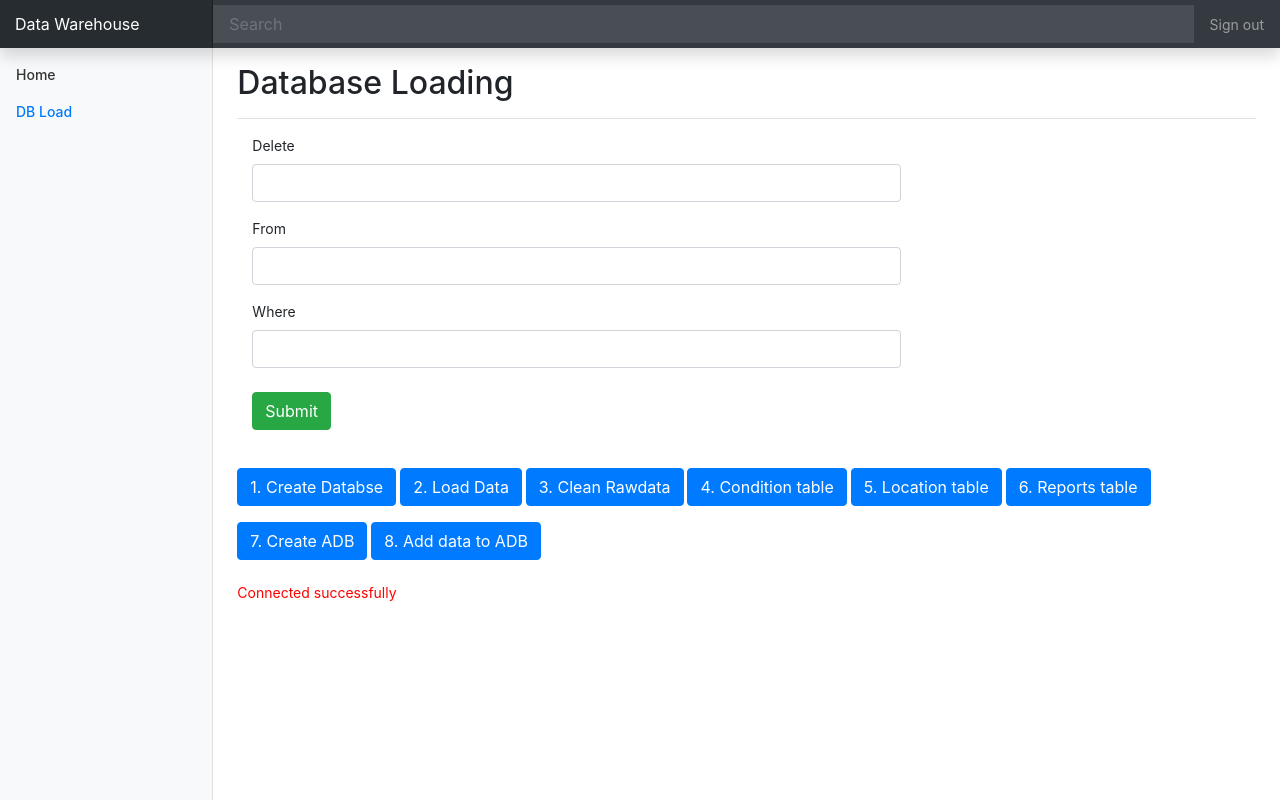
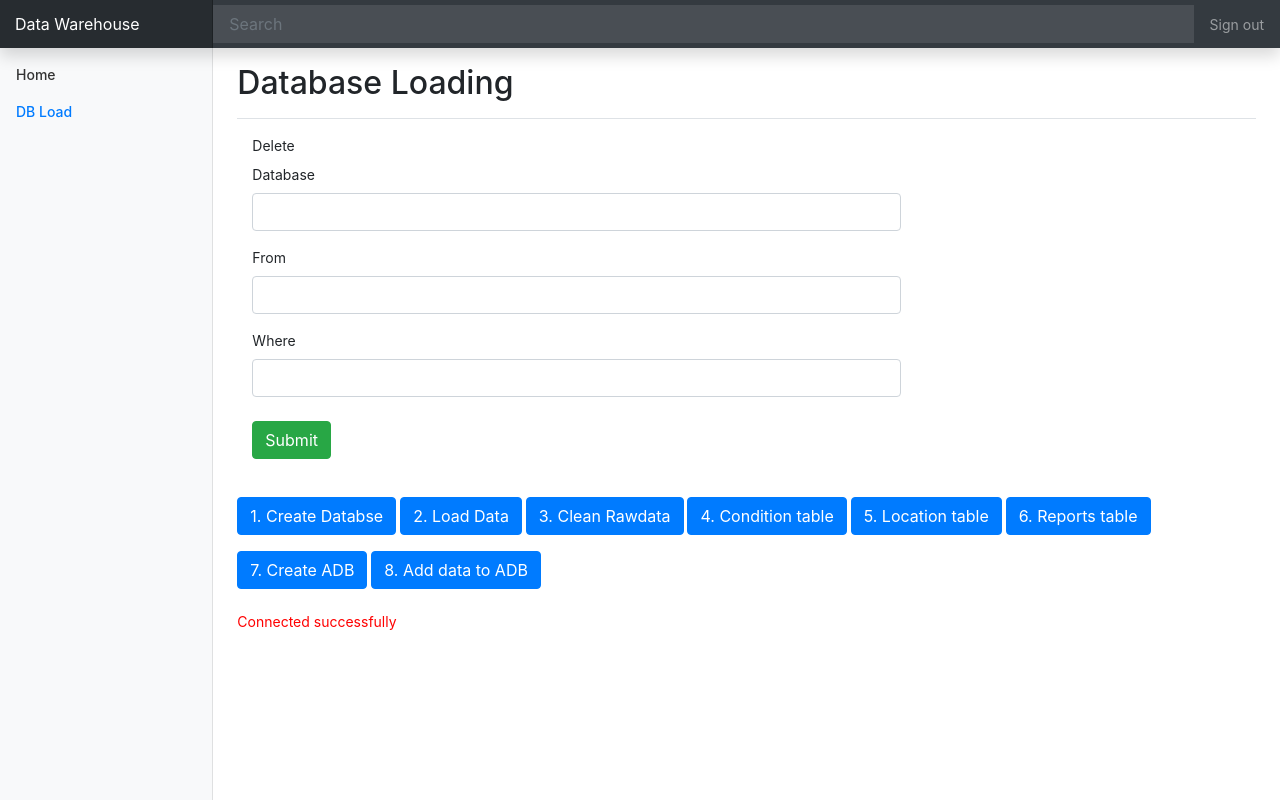
Before and after one commit to jareie/DatabaseICT4, a PHP site: page /Server/adminload.php in a window 1280 px wide. Run offline with PHP 8.4, Linux system fonts and the light colour scheme; a stand-in replaces the project's code that opens the database connection.

Commit message:
Added delete functionality

```diff
--- a/Server/adminload.php
+++ b/Server/adminload.php
@@ -66,14 +66,15 @@
                 <div class="">
                     <form class="form-horizontal" method="POST">
                         <fieldset>
-                            <!-- Text input-->
+                                <label class="col-md-4 control-label" for="delete">Delete</label>
+
                             <div class="form-group">
-                                <label class="col-md-4 control-label" for="delete">Delete</label>
+                                <label class="col-md-4 control-label" for="database">Database</label>
                                 <div class="col-md-8">
-                                    <input id="delete" name="delete" type="text" placeholder="" class="form-control input-md" required="">
+                                    <input id="database" name="database" type="text" placeholder="" class="form-control input-md" required="">
+
                                 </div>
                             </div>
-
                             <!-- Text input-->
                             <div class="form-group">
                                 <label class="col-md-4 control-label" for="from">From</label>
@@ -400,16 +401,18 @@
   }
 
   if(isset($_POST['queryInput'])){
-    $select = $_POST["delete"];
+    $database = $_POST["database"];
     $from = $_POST["from"];
     $where = $_POST["where"];
 
-    if ($select == "" || $from == "")
+    if ($from == "" || $where== "")
     {
-      die("Please provide input in select and from fields.");
+      die("Please provide input in from and where fields.");
     }
 
-    $sql = "delete ".$select." from ".$from;
+    $result = $conn->query("USE ". trim($database));
+
+    $sql ="delete "."from ".$from;
     if (trim($where) != "" )
     {
       $sql = $sql." where ".$where;
```
